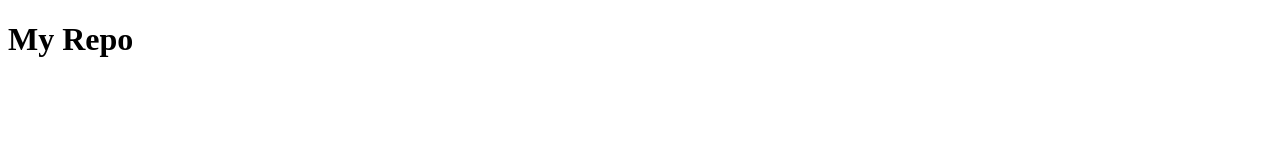
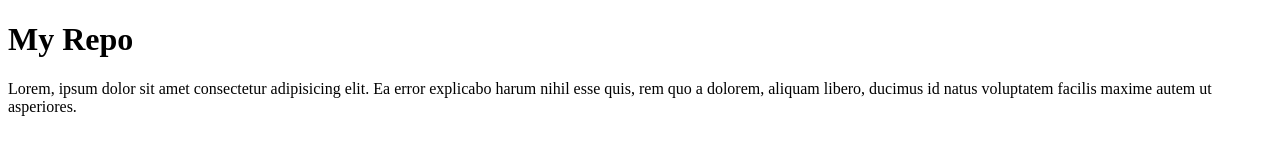
Before and after one commit to RoodzFernando/myrepo_test, a plain HTML site: page index.html in a window 1280 px wide. Drawn offline with Linux system fonts and the light colour scheme.

Commit message:
Second modification

```diff
--- a/index.html
+++ b/index.html
@@ -10,6 +10,7 @@
 
 <body>
     <h1>My Repo</h1>
+    <p>Lorem, ipsum dolor sit amet consectetur adipisicing elit. Ea error explicabo harum nihil esse quis, rem quo a dolorem, aliquam libero, ducimus id natus voluptatem facilis maxime autem ut asperiores.</p>
 </body>
 
 </html>
```
Also changed, not shown: file.txt.
